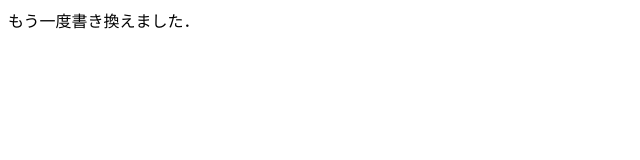
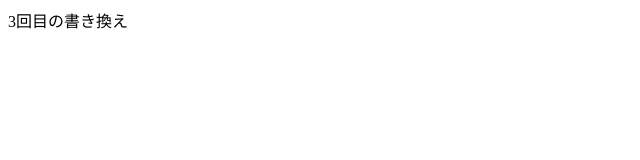
Before and after one commit to bqron-37/20250512-git-workshop, a plain HTML site: page index.html in a window 1280 px wide. Shown: the whole page, without its empty margins (0-640 px from the left). Drawn offline with Linux system fonts and the light colour scheme.

Commit message:
三回目の書き換えを行いました

```diff
--- a/index.html
+++ b/index.html
@@ -5,6 +5,6 @@
     <title>タイトル</title>
   </head>
   <body>
-    もう一度書き換えました．
+    3回目の書き換え
   </body>
 </html>
```
